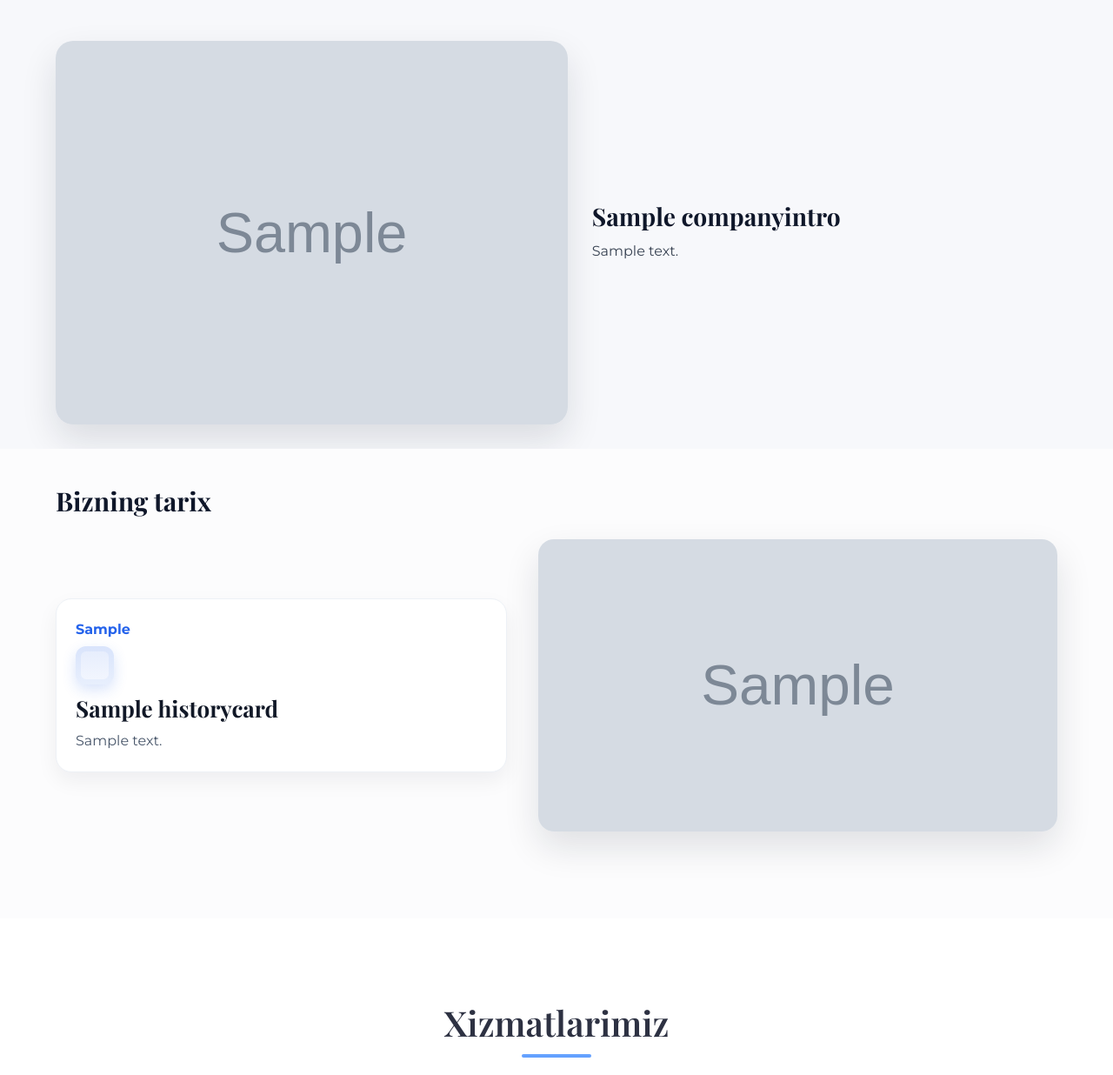
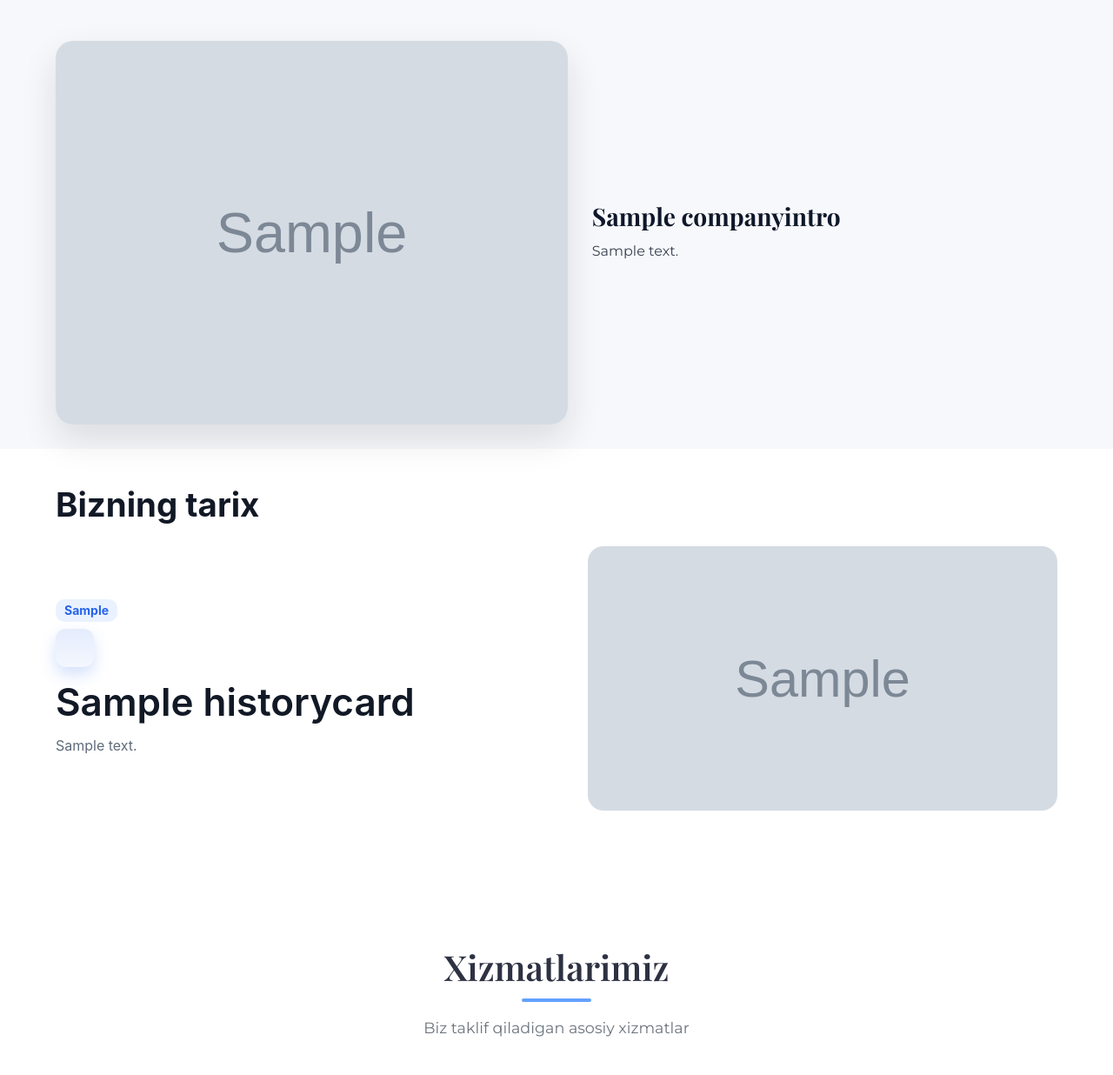
Before and after one commit to davronovuz/biotektpharm, a Django app: template templates/index.html in a window 1280 px wide. Shown: the part 1298-2534 px from the top of the page at 87% size. Run offline with Django 5.2, Linux system fonts and the light colour scheme; the template is opened without the code that fills it: values that come from a table or form of the project are taken from there, others are empty; tables that the repository leaves empty hold one stand-in row (values such as "Sample post"); grey boxes marked "Sample" are stand-in pictures; parts of the project's set-up code (start-up, migrations or seed data) failed here and were passed over.

Commit message:
shshs hshsuw

```diff
--- a/static/css/styles.css
+++ b/static/css/styles.css
@@ -135,38 +135,173 @@
 .intro-text{font-size:16px;line-height:1.75;color:#374151;margin:0}
 @media (max-width:900px){.intro-wrap{grid-template-columns:1fr}}
 
-/* ===== HISTORY — card LEFT, image RIGHT (strict) ===== */
-.history-cards{padding:42px 0 60px;background:#fcfcfd}
-.history-kicker{font-size:clamp(22px,2.4vw,30px);font-weight:800;color:#0f172a;margin:0 0 12px}
+/* =========================================================
+   HISTORY (Figma-match, 1:1) — drop-in replacement
+   HTML: #history-figma .history-cards / .h-item / .h-copy / .h-media
+========================================================= */
 
-.h-item{--gap:36px;display:grid;grid-template-columns:1fr 1.15fr;grid-template-areas:"copy media";gap:var(--gap);align-items:center;margin:26px 0 40px}
-.h-copy{grid-area:copy;background:#fff;border:1px solid #edf1f6;border-radius:18px;padding:22px;box-shadow:0 10px 24px rgba(16,24,40,.06);max-width:720px}
-.h-media{grid-area:media;will-change:transform;transform:translateY(var(--py,0))}
-.h-media img{width:100%;aspect-ratio:16/9;object-fit:cover;border-radius:18px;box-shadow:0 18px 40px rgba(15,23,42,.12)}
-.h-year{font-weight:700;color:#2563eb;margin-bottom:6px}
-.h-icon{width:44px;height:44px;border-radius:12px;display:flex;align-items:center;justify-content:center;background:linear-gradient(180deg,rgba(37,99,235,.12),rgba(37,99,235,.05));box-shadow:0 6px 16px rgba(37,99,235,.18),inset 0 0 0 6px rgba(37,99,235,.06);color:#2563eb;margin-bottom:12px}
-.h-title{font-family:'Playfair Display',serif;font-weight:800;color:#111827;font-size:clamp(18px,2.2vw,26px);margin:4px 0 8px}
-.h-text{color:#475569;line-height:1.7;margin:0}
+/* --- Local tokens (faqat shu bo‘lim uchun) --- */
+.history-cards{
+  /* ranglar */
+  --his-heading:#121926;        /* H3 rang — Figma */
+  --his-text:#5F6B7A;           /* ikkilamchi matn (kerak bo‘lsa almashtirasiz) */
+  --his-primary:#2563EB;        /* "yil" va ikon aksent */
+  --his-year-bg:#EAF2FF;        /* yil badji (engil ko‘k) */
+  --his-surface:transparent;    /* chap blok card emas! */
 
-/* Force all rows same order (disable alternate layout) */
-.h-item.right,.h-item:nth-child(even){grid-template-areas:"copy media"}
+  /* tipografiya */
+  --his-h3-fs:44px;             /* H3 size — Figma */
+  --his-h3-lh:56px;             /* H3 line-height — Figma */
+  --his-h3-fw:600;              /* Semibold — Figma */
+  --his-p-fs:16px;
+  --his-p-lh:28px;
 
-/* Reveal on scroll */
-.js-ready .h-item .h-copy{opacity:0;transform:translateX(-28px)}
-.js-ready .h-item .h-media{opacity:0;transform:translateX(28px)}
-.js-ready .h-item.in-view .h-copy,.js-ready .h-item.in-view .h-media{opacity:1;transform:translateX(0);transition:transform .7s cubic-bezier(.2,.7,.2,1),opacity .55s ease}
+  /* layout */
+  --his-maxw:1200px;            /* container kenglik */
+  --his-col-gap:40px;           /* chap ↔ o‘ng ustun oralig‘i */
+  --his-row-gap:40px;           /* itemlar orasidagi masofa */
+  --his-copy-maxw:593px;        /* Figma’da ko‘ringan matn kengligi */
+  --his-img-width:540px;        /* o‘ng rasm kengligi (layout gridga moslab) */
+  --his-img-radius:18px;
 
-/* Mobile stack: image first, then copy */
-@media (max-width:1000px){
-  .h-item{grid-template-columns:1fr;grid-template-areas:"media" "copy";gap:18px}
+  /* badge va ikon */
+  --his-year-fs:14px;
+  --his-year-fw:700;
+  --his-year-pad:6px 10px;
+  --his-year-radius:10px;
+
+  --his-ic-size:44px;
+  --his-ic-radius:12px;
+
+  padding:42px 0 60px;
+  background:transparent;
+}
+.history-cards .container{max-width:var(--his-maxw)}
+
+/* bo‘lim sarlavhasi (ixtiyoriy) */
+.history-cards .history-kicker{
+  margin:0 0 12px;
+  color:var(--his-heading);
+  font:700 clamp(28px,3vw,40px)/1.15 "SF Pro Display","SF Pro Text",-apple-system,system-ui,sans-serif;
 }
 
-/* Reduce motion */
+/* --- Item grid: chap matn / o‘ng rasm --- */
+.history-cards .h-item{
+  display:grid;
+  grid-template-columns: minmax(0,1fr) minmax(0,var(--his-img-width));
+  grid-template-areas: "copy media";
+  align-items:center;
+  column-gap:var(--his-col-gap);
+  row-gap:var(--his-row-gap);
+  margin:26px 0 0;
+}
+
+/* chap blok — KARTOCHKA EMAS */
+.history-cards .h-copy{
+  grid-area:copy;
+  background:var(--his-surface) !important;
+  border:none !important;
+  box-shadow:none !important;
+  padding:0 !important;
+  max-width:var(--his-copy-maxw);
+}
+
+/* "yil" badji (matn ko‘k, fon engil) */
+.history-cards .h-year{
+  display:inline-block;
+  font:var(--his-year-fw) var(--his-year-fs)/1 "SF Pro Display","SF Pro Text",-apple-system,system-ui,sans-serif;
+  color:var(--his-primary);
+  background:var(--his-year-bg);
+  border-radius:var(--his-year-radius);
+  padding:var(--his-year-pad);
+  letter-spacing:0;
+  margin:0 0 8px;
+}
+
+/* kichik ikonli kvadrat */
+.history-cards .h-icon{
+  width:var(--his-ic-size);
+  height:var(--his-ic-size);
+  border-radius:var(--his-ic-radius);
+  display:flex;align-items:center;justify-content:center;
+  background:linear-gradient(180deg, rgba(37,99,235,.12), rgba(37,99,235,.05));
+  box-shadow:0 8px 18px rgba(37,99,235,.20);
+  color:var(--his-primary);
+  margin:0 0 12px;
+}
+.history-cards .h-icon i{font-size:18px;line-height:1}
+.history-cards .h-icon img{max-width:22px;max-height:22px;object-fit:contain}
+
+/* Sarlavha — Figma raqamlari bilan */
+.history-cards .h-title{
+  font-family:"SF Pro Display","SF Pro Text",-apple-system,system-ui,sans-serif !important;
+  font-weight:var(--his-h3-fw) !important;
+  font-size:var(--his-h3-fs) !important;
+  line-height:var(--his-h3-lh) !important;
+  letter-spacing:0 !important;
+  color:var(--his-heading) !important;
+  margin:0 0 8px !important;  /* badge ↔ title oralig‘i */
+}
+
+/* Tavsif matni */
+.history-cards .h-text{
+  margin:0;
+  color:var(--his-text);
+  font:400 var(--his-p-fs)/var(--his-p-lh) "SF Pro Display","SF Pro Text",-apple-system,system-ui,sans-serif;
+}
+
+/* o‘ng media (rasm) */
+.history-cards .h-media{grid-area:media}
+.history-cards .h-media img{
+  width:100%;
+  aspect-ratio:16/9;
+  object-fit:cover;
+  border-radius:var(--his-img-radius);
+  /* Figma’da yaqqol soyasiz ko‘rinadi; engil depth xohlasangiz on qiling */
+  box-shadow:none;
+}
+
+/* Hech qachon "right" ga almashmasin (figmada hammasi bir xil tartib) */
+.history-cards .h-item.right,
+.history-cards .h-item:nth-child(even){
+  grid-template-areas:"copy media";
+}
+
+/* --- Responsiv --- */
+@media (max-width:1100px){
+  .history-cards{
+    --his-img-width:520px;
+    --his-col-gap:32px;
+  }
+}
+@media (max-width:1000px){
+  .history-cards .h-item{
+    grid-template-columns:1fr;
+    grid-template-areas:"media" "copy";
+    row-gap:18px;
+  }
+  .history-cards{
+    --his-h3-fs:38px;
+    --his-h3-lh:48px;
+  }
+}
+@media (max-width:640px){
+  .history-cards{
+    --his-h3-fs:28px;
+    --his-h3-lh:38px;
+    --his-p-fs:15px;
+    --his-p-lh:24px;
+    --his-col-gap:18px;
+    --his-row-gap:28px;
+    --his-ic-size:40px;
+  }
+}
+
+/* --- Reduce motion --- */
 @media (prefers-reduced-motion:reduce){
-  .js-ready .h-item .h-copy,
-  .js-ready .h-item .h-media{opacity:1;transform:none;transition:none!important}
-  .h-media{transform:none!important}
+  .history-cards *{transition:none!important;animation:none!important}
 }
+
 
 /* ===== Services ===== */
 .svc-grid{display:grid;grid-template-columns:repeat(3,1fr);gap:22px}
```
